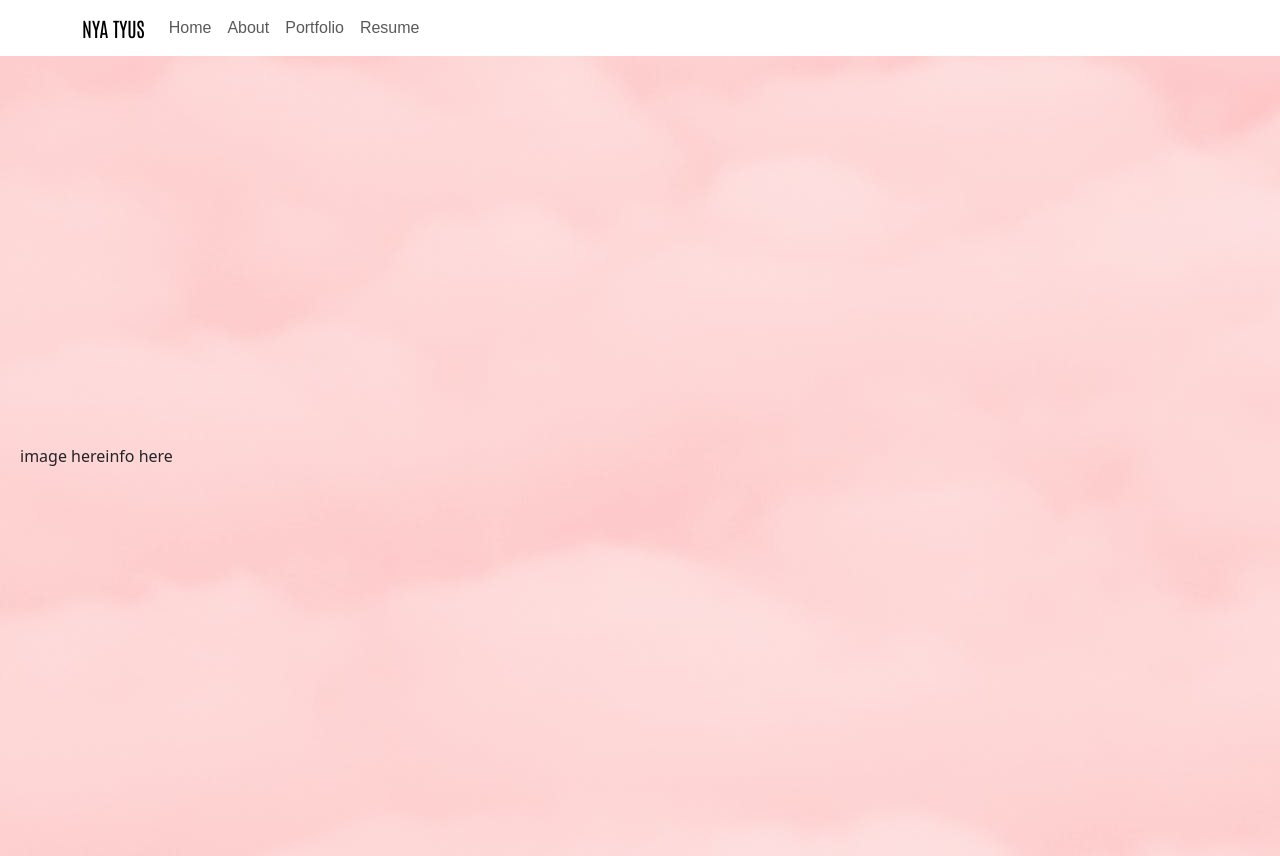
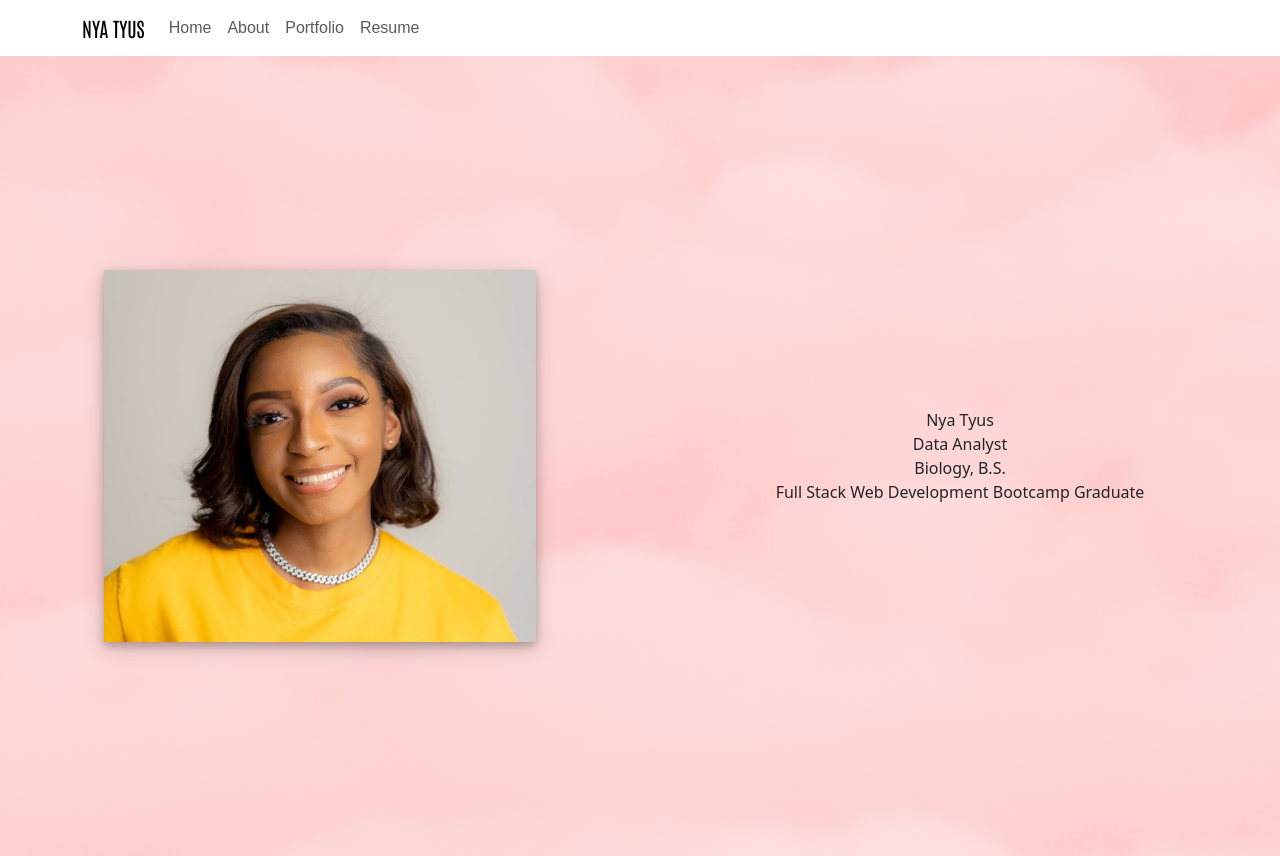
Before and after one commit to nyashanice/Data-Analyst-Portfolio, a React (Create React App) app: page / in a window 1280 px wide. Built offline with nearby package versions, Linux system fonts and the light colour scheme.

Commit message:
add headshot to homepage

```diff
--- a/src/pages/Home.js
+++ b/src/pages/Home.js
@@ -1,16 +1,31 @@
 import React from "react";
 import { Link } from "react-router-dom";
+import Container from "react-bootstrap/Container";
+import Row from "react-bootstrap/Row";
+import Col from "react-bootstrap/Col";
 import "../styles/Home.css";
 
 export default function Home() {
   return (
-    <div className="home-bg home-cols">
-      <div className="home-left">
-        <div>image here</div>
-      </div>
-      <div className="home-right">
-        <div>info here</div>
-      </div>
-    </div>
+    <Container
+      fluid
+      className="home-bg d-flex align-items-center justify-content-center"
+    >
+      <Row className="">
+        <Col className="">
+          <img
+            className="home-img mx-auto d-block"
+            src="/images/headshot2.jpeg"
+            alt=""
+          />
+        </Col>
+        <Col className="text-center align-self-center">
+          <div>Nya Tyus</div>
+          <div> Data Analyst </div>
+          <div>Biology, B.S.</div>
+          <div>Full Stack Web Development Bootcamp Graduate</div>
+        </Col>
+      </Row>
+    </Container>
   );
 }
--- a/src/styles/Home.css
+++ b/src/styles/Home.css
@@ -1,21 +1,12 @@
 .home-bg {
     background-image: url('/public/images/clouds.jpg');
     height: 100vh;
+    width: 100vw;
 }
 
-.home-name {
-    font-size: 100px;
-    font-family: 'Righteous', cursive;
-}
-
-.home-subtitle {
-    font-family: 'Arvo', serif;
-    font-size: 10px;
-}
-
-.home-title {
-    font-family: 'Arvo', serif;
-    font-size: 30px;
+.home-img {
+    width: 70%;
+    box-shadow: 0 4px 8px 0 rgba(0, 0, 0, 0.2), 0 6px 20px 0 rgba(0, 0, 0, 0.19);
 }
 
 .home-nav-list {
```
Also changed, not shown: public/images/headshot2.jpeg (added).
